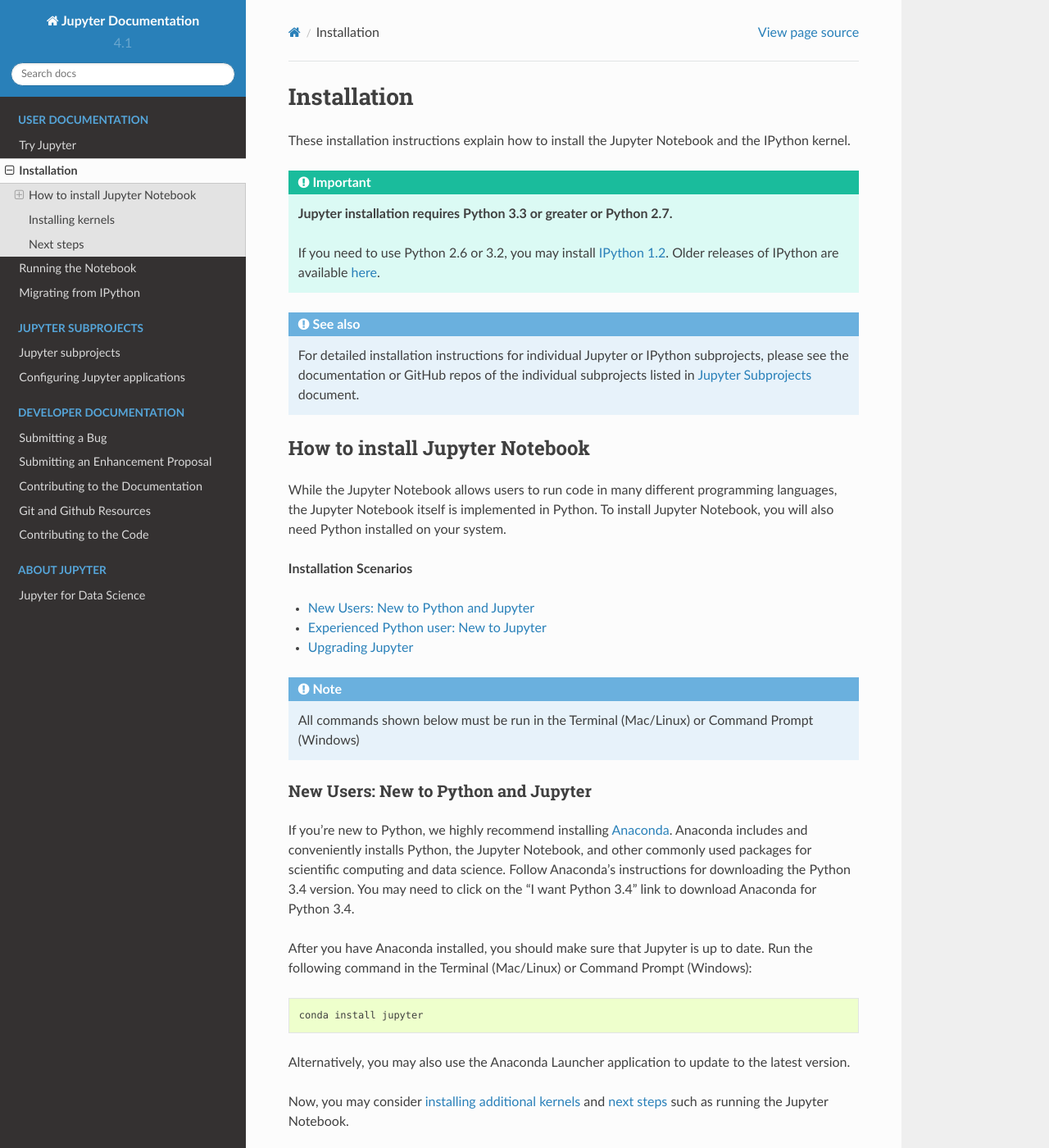
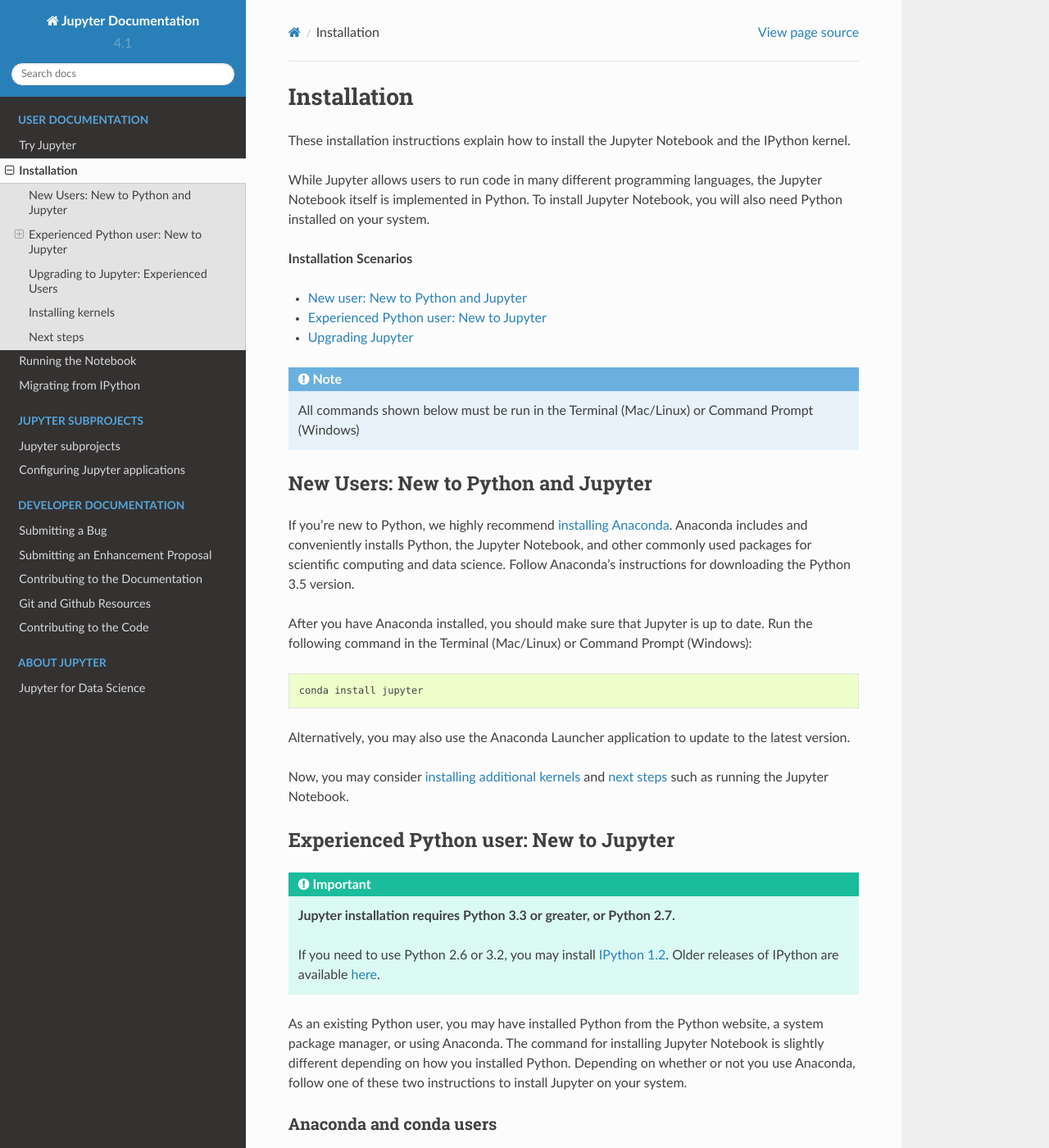
Before and after one commit to jupyter/jupyter, a Sphinx documentation site: the page built from docs/source/install.rst, in a window 1280 px wide and 1400 px high. Shown: the whole window at 82% size. Built offline with Sphinx 7.4.7 and the Read the Docs theme 2.0.0, drawn with Linux system fonts in a browser that asks for light colours; pages that are not in the unit, such as notebooks, are missing from menus; some of the changed text lies outside the part shown.

Commit message:
Reorganise install page
I went to this page and found there's so much header material that I
have to scroll to see installation instructions even on a desktop
monitor.

This rearranges the document so you get to the useful information
quicker. In particular:

- Moved the Python requirements box down to the 'Experienced Python
user' section. People who will install using Anaconda don't need to
think about it.
- Moved the see also box on installing individual subprojects to the
bottom of the document; it's not important enough to warrant going at
the top.
- Removed a mostly superfluous heading. From a strictly hierarchical
view, the heading makes sense, but for scanning through the document I
don't think it helps.

I've also updated the reference to installing the Python 3.4 version of
Anaconda.

```diff
--- a/docs/source/install.rst
+++ b/docs/source/install.rst
@@ -8,36 +8,15 @@
 These installation instructions explain how to install the Jupyter Notebook and
 the IPython kernel.
 
-.. important::
-
-    **Jupyter installation requires Python 3.3 or greater or Python 2.7.**
-
-    If you need to use Python 2.6 or 3.2, you may install
-    `IPython 1.2 <http://archive.ipython.org/release/1.2.0/>`_.
-    Older releases of IPython are available `here <http://archive.ipython.org/release/>`__.
-
-.. seealso::
-
-    For detailed installation instructions for individual Jupyter or IPython
-    subprojects, please see the documentation or GitHub repos of the
-    individual subprojects listed in :ref:`Jupyter Subprojects <subprojects>`
-    document.
-
-
-How to install Jupyter Notebook
--------------------------------
-
-While the Jupyter Notebook allows users to run code in many different
+While Jupyter allows users to run code in many different
 programming languages, the Jupyter Notebook itself is implemented in Python.
 To install Jupyter Notebook, you will also need Python installed on your system.
 
-
 **Installation Scenarios**
 
-* :ref:`New Users: New to Python and Jupyter <new-to-python-and-jupyter>`
+* :ref:`New user: New to Python and Jupyter <new-to-python-and-jupyter>`
 * :ref:`Experienced Python user: New to Jupyter <existing-python-new-jupyter>`
 * :ref:`Upgrading Jupyter <upgrading>`
-
 
 .. note::
 
@@ -47,14 +26,13 @@
 .. _new-to-python-and-jupyter:
 
 New Users: New to Python and Jupyter
-~~~~~~~~~~~~~~~~~~~~~~~~~~~~~~~~~~~~
+------------------------------------
 
-If you're new to Python, we highly recommend installing `Anaconda
+If you're new to Python, we highly recommend `installing Anaconda
 <https://www.continuum.io/downloads>`_. Anaconda includes and conveniently
 installs Python, the Jupyter Notebook, and other commonly used packages for
 scientific computing and data science. Follow Anaconda's instructions for
-downloading the Python 3.4 version. You may need to click on the "I want
-Python 3.4" link to download Anaconda for Python 3.4.
+downloading the Python 3.5 version.
 
 After you have Anaconda installed, you should make sure that Jupyter is up to
 date. Run the following command in the Terminal (Mac/Linux) or Command
@@ -72,7 +50,15 @@
 .. _existing-python-new-jupyter:
 
 Experienced Python user: New to Jupyter
-~~~~~~~~~~~~~~~~~~~~~~~~~~~~~~~~~~~~~~~
+---------------------------------------
+
+.. important::
+
+    **Jupyter installation requires Python 3.3 or greater, or Python 2.7.**
+
+    If you need to use Python 2.6 or 3.2, you may install
+    `IPython 1.2 <http://archive.ipython.org/release/1.2.0/>`_.
+    Older releases of IPython are available `here <http://archive.ipython.org/release/>`__.
 
 As an existing Python user, you may have installed Python from the Python website,
 a system package manager, or using Anaconda. The command for installing Jupyter
@@ -131,7 +117,8 @@
 .. _upgrading:
 
 Upgrading to Jupyter: Experienced Users
-~~~~~~~~~~~~~~~~~~~~~~~~~~~~~~~~~~~~~~~
+---------------------------------------
+
 The Jupyter Notebook used to be called the IPython Notebook. If you are running
 an older version of the IPython Notebook (version 3 or earlier) you can use the
 following to upgrade to the latest version of the Jupyter Notebook.
```
Also changed, not shown: other parts of docs/source/install.rst (+8 -0 lines).
